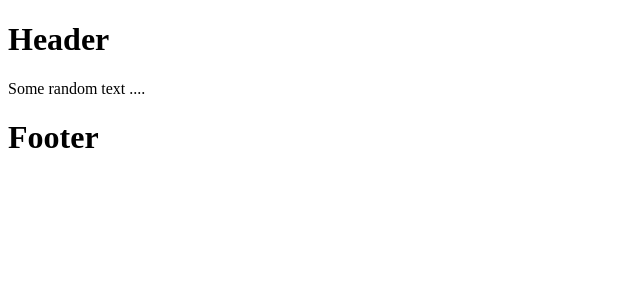
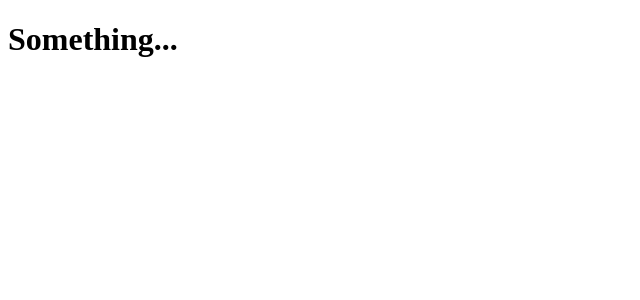
Before and after one commit to mhdfaisal/ReactTuts, a React (Create React App) app: page / in a window 1280 px wide. Shown: the top 300 px of the page, without its empty margins (0-640 px from the left). Built offline with nearby package versions, Linux system fonts and the light colour scheme.

Commit message:
Second Lesson

```diff
--- a/src/App.js
+++ b/src/App.js
@@ -2,14 +2,13 @@ import React from 'react';
 import Header from './Header';
 import Footer from './Footer';
 import Body from './Body';
+import Wrapper from './Wrapper';
+import ClassBased from './ClassBased';
+
+import EventHandler from './EventHandler';
 const App = ()=>{
     return(
-                <>
-                <Header />
-                <Body />
-                <Footer />
-                </>
-
+        <ClassBased heading="Something..."/>
     )
 }
 
--- /dev/null
+++ b/src/ClassBased.js
@@ -0,0 +1,12 @@
+import React from 'react';
+
+class ClassBased extends React.Component{
+
+    render(){
+        return(
+            <h1>{this.props.heading}</h1>
+        )
+    }
+}
+
+export default ClassBased;
--- /dev/null
+++ b/src/EventHandler.js
@@ -0,0 +1,28 @@
+import React from 'react';
+import './EventHandler/EventHandler.css';
+
+
+// const handleClick= ()=>{
+//     console.log("clicked");
+// }
+
+const changeHandler = (e)=>{
+    console.log(e.target.value);
+}
+
+const EventHandler = ()=>{
+
+    return(
+        // <button onClick={handleClick}>Click me</button>
+
+        <div>
+            {/* <input type="text" onChange={(e)=> {changeHandler(e)} }
+            style={ {margin:"5px", border:"2px solid #000"} }/> */}
+
+            <input className="input" type="text" onChange={(e)=> {changeHandler(e)} }/>
+        </div>
+
+    )
+}
+
+export default EventHandler;
--- /dev/null
+++ b/src/EventHandler/EventHandler.css
@@ -0,0 +1,4 @@
+.input{
+    margin: 5px;
+    border: 2px solid #000;
+}
--- a/src/Header.js
+++ b/src/Header.js
@@ -1,9 +1,12 @@
 import React from 'react';
 
-const Header = ()=>{
+const Header = (props)=>{
 
     return(
-        <h1>Header</h1>
+        <div>
+            <h1>{props.data}</h1>
+            <h2>{props.secondary}</h2>
+        </div>
     );
 }
 
--- /dev/null
+++ b/src/Wrapper.js
@@ -0,0 +1,12 @@
+import React from 'react';
+
+const Wrapper = (props)=>{
+
+    return(
+        <div>
+            {props.children}
+        </div>
+    )
+
+}
+export default Wrapper;
```
